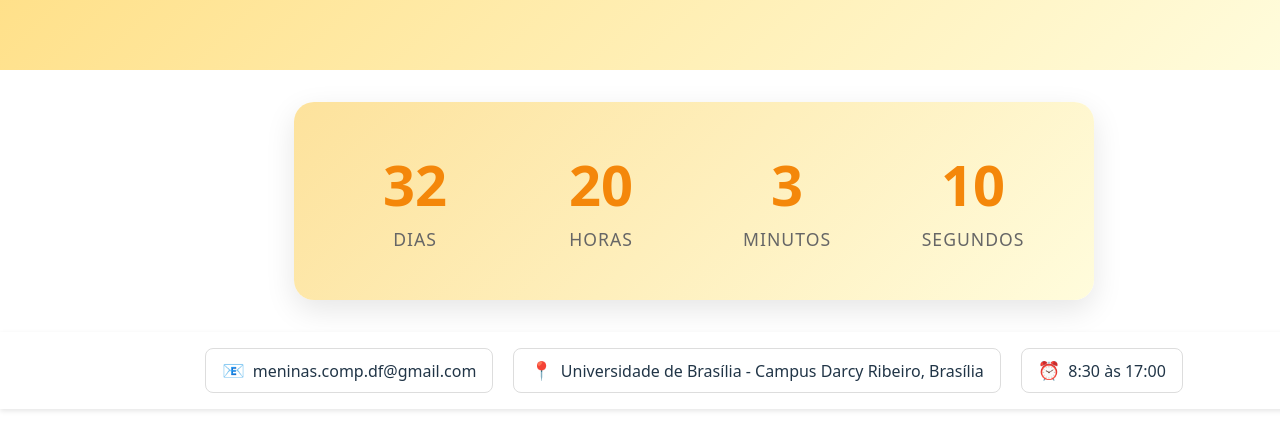
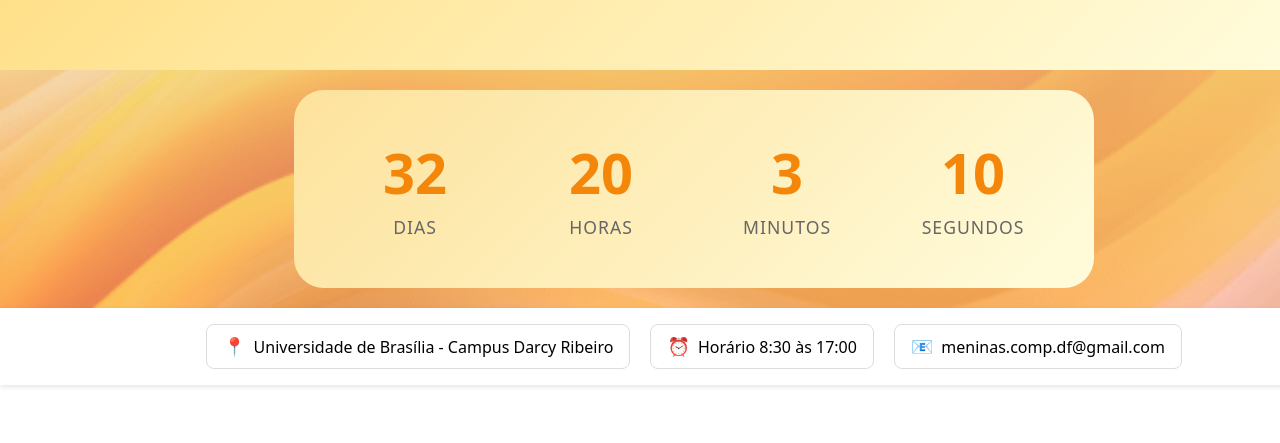
Before and after one commit to aadriellyy/landing-site-ieee, a React (Vite) app in the folder event-landing/: page / in a window 1280 px wide. Shown: the part 762-1205 px from the top of the page. Built offline with nearby package versions, Linux system fonts and the light colour scheme.

Commit message:
Change colors

```diff
--- a/event-landing/src/components/Countdown.css
+++ b/event-landing/src/components/Countdown.css
@@ -1,12 +1,21 @@
+.countdown_div {
+  display: flex;
+  background: linear-gradient(rgba(235, 192, 192, 0.5), rgba(249, 154, 154, 0.5)), url("../assets/wave.png");
+  background-size: cover;
+  background-position: center;
+  background-repeat: no-repeat;
+
+}
+
+
 .countdown {
   display: flex;
   justify-content: center;
   gap: 1.5rem;
   padding: 2.5rem;
   background: linear-gradient(135deg, #fde29c, #fffcdc);
-  box-shadow: 0 10px 30px rgba(0, 0, 0, 0.1);
-  border-radius: 20px;
-  margin: 2rem auto;
+  border-radius: 30px;
+  margin: 20px auto;
   width: 800px;
 }
 
@@ -24,7 +33,6 @@
   font-size: 2.5rem;
   font-weight: bold;
   color: #6c63ff;
-  background-image: "asset('/ondas.png')";
 }
 
 .countdown h2 {
--- a/event-landing/src/components/Countdown.jsx
+++ b/event-landing/src/components/Countdown.jsx
@@ -27,13 +27,14 @@ const Countdown = () => {
     }, [eventDate]);
 
     return (
-
+        <div className="countdown_div">
             <section className="countdown">
                 <div><h2>{timeLeft.days}<p>Dias</p></h2></div>
                 <div><h2>{timeLeft.hours}<p>Horas</p></h2></div>
                 <div><h2>{timeLeft.minutes}<p>Minutos</p></h2></div>
                 <div><h2>{timeLeft.seconds}<p>Segundos</p></h2></div>
             </section>
+        </div>
     );
 };
 
--- a/event-landing/src/components/TopInfoBar.css
+++ b/event-landing/src/components/TopInfoBar.css
@@ -1,3 +1,7 @@
+p {
+  color:black
+}
+
 .top-bar {
   display: flex;
   justify-content: center;
@@ -17,6 +21,7 @@
   padding: 8px 16px;
   background-color: #fff;
   transition: box-shadow 0.3s ease;
+  color: #0000;
 }
 
 .info-box:hover {
--- a/event-landing/src/components/TopInfoBar.jsx
+++ b/event-landing/src/components/TopInfoBar.jsx
@@ -6,18 +6,18 @@ export default function TopInfoBar() {
     <div className="top-bar">
 
       <div className="info-box">
-        <span className="icon">📧</span>
-        <span>meninas.comp.df@gmail.com</span>
+        <span className="icon">📍</span>
+        <p>Universidade de Brasília - Campus Darcy Ribeiro</p>
       </div>
 
       <div className="info-box">
-        <span className="icon">📍</span>
-        <span>Universidade de Brasília - Campus Darcy Ribeiro, Brasília</span>
+        <p className="icon">⏰</p>
+        <p> Horário 8:30 às 17:00</p>
       </div>
 
       <div className="info-box">
-        <span className="icon">⏰</span>
-        <span>8:30 às 17:00</span>
+        <p className="icon">📧</p>
+        <p>meninas.comp.df@gmail.com</p>
       </div>
     </div>
   );
```
Also changed, not shown: event-landing/src/assets/wave.png (added). Lines whose indentation alone changed are shown as unchanged.
